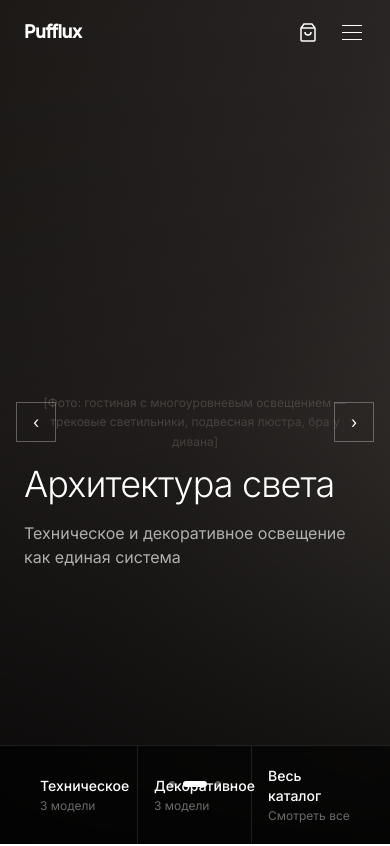
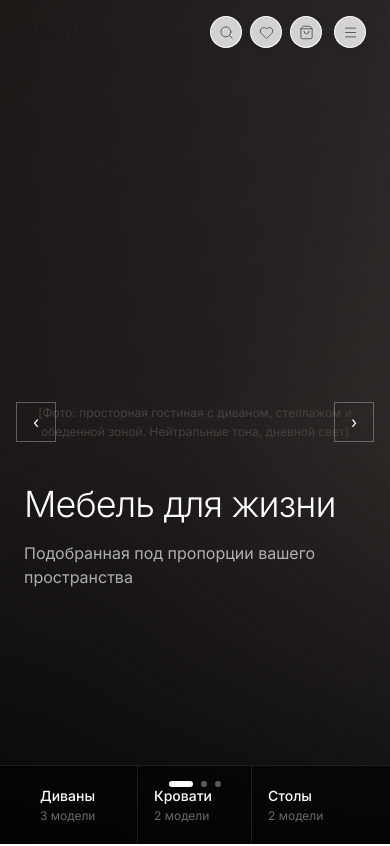
Before and after one commit to mansupraa-dot/fuzzy-fishstick, a React (Vite) app: page / in a window 390 px wide. Shown: the top 846 px of the page. Built offline with nearby package versions, Linux system fonts and the light colour scheme.

Commit message:
feat: rebuild Header in Light Glass style with lucide icons

```diff
--- a/src/components/layout/Header.jsx
+++ b/src/components/layout/Header.jsx
@@ -1,42 +1,21 @@
 import { useState, useEffect } from 'react'
 import { Link, NavLink } from 'react-router-dom'
+import { ShoppingBag, Heart, Search, Menu, X } from 'lucide-react'
 import { useCart } from '../../context/CartContext'
+import NavIcon from '../ui/NavIcon'
 
 const NAV = [
-  { to: '/catalog/furniture', label: 'Мебель' },
-  { to: '/catalog/lighting', label: 'Освещение' },
-  { to: '/catalog/plumbing', label: 'Сантехника' },
+  { to: '/catalog/furniture', label: 'Каталог' },
+  { to: '/collections', label: 'Коллекции' },
+  { to: '/portfolio', label: 'Портфолио' },
   { to: '/services', label: 'Услуги' },
-  { to: '/contact', label: 'Контакт' },
+  { to: '/philosophy', label: 'О нас' },
 ]
-
-function CartIcon({ scrolled }) {
-  const { itemCount } = useCart()
-  return (
-    <Link
-      to="/cart"
-      className={`relative flex items-center justify-center w-9 h-9 transition-colors ${
-        scrolled ? 'text-graphite hover:text-stone-500' : 'text-white hover:text-white/70'
-      }`}
-      aria-label="Корзина"
-    >
-      <svg width="20" height="20" viewBox="0 0 20 20" fill="none" stroke="currentColor" strokeWidth="1.5">
-        <path d="M6 2L3 6v12a1 1 0 001 1h12a1 1 0 001-1V6l-3-4z" />
-        <line x1="3" y1="6" x2="17" y2="6" />
-        <path d="M13 10a3 3 0 01-6 0" />
-      </svg>
-      {itemCount > 0 && (
-        <span className="absolute -top-1 -right-1 min-w-[18px] h-[18px] bg-accent text-white text-[10px] font-medium rounded-full flex items-center justify-center px-1 leading-none">
-          {itemCount > 99 ? '99+' : itemCount}
-        </span>
-      )}
-    </Link>
-  )
-}
 
 export default function Header() {
   const [open, setOpen] = useState(false)
   const [scrolled, setScrolled] = useState(false)
+  const { itemCount } = useCart()
 
   useEffect(() => {
     const onScroll = () => setScrolled(window.scrollY > 40)
@@ -47,36 +26,28 @@ export default function Header() {
   return (
     <header
       className={`fixed top-0 left-0 right-0 z-50 transition-all duration-300 ${
-        scrolled
-          ? 'bg-white/96 backdrop-blur-sm border-b border-stone-100 shadow-sm'
-          : 'bg-transparent'
+        scrolled ? 'glass-pill mx-4 mt-3 px-2' : 'bg-transparent px-0 mt-0'
       }`}
     >
       <div className="max-w-6xl mx-auto px-6 h-16 flex items-center justify-between">
+        {/* Logo */}
         <Link
           to="/"
-          className={`text-lg font-semibold tracking-tight transition-colors ${
-            scrolled ? 'text-graphite' : 'text-white'
-          }`}
+          aria-label="Brand"
+          className="text-[15px] font-normal tracking-[0.2em] uppercase text-ink"
         >
-          Pufflux
+          Brand
         </Link>
 
         {/* Desktop nav */}
-        <nav className="hidden md:flex items-center gap-8">
+        <nav className="hidden md:flex items-center gap-7">
           {NAV.map(({ to, label }) => (
             <NavLink
               key={to}
               to={to}
               className={({ isActive }) =>
-                `text-sm transition-colors ${
-                  isActive
-                    ? scrolled
-                      ? 'text-graphite font-medium'
-                      : 'text-white font-medium'
-                    : scrolled
-                    ? 'text-stone-500 hover:text-graphite'
-                    : 'text-white/70 hover:text-white'
+                `text-[13px] transition-colors ${
+                  isActive ? 'text-ink font-medium' : 'text-ink-3 hover:text-ink'
                 }`
               }
             >
@@ -85,65 +56,51 @@ export default function Header() {
           ))}
         </nav>
 
-        {/* Right side */}
-        <div className="flex items-center gap-3">
-          <CartIcon scrolled={scrolled} />
+        {/* Right icons */}
+        <div className="flex items-center gap-2">
+          <NavIcon to="/search" label="Поиск">
+            <Search size={15} className="text-ink-2" strokeWidth={1.5} />
+          </NavIcon>
+          <NavIcon to="/wishlist" label="Избранное">
+            <Heart size={15} className="text-ink-2" strokeWidth={1.5} />
+          </NavIcon>
+          <NavIcon to="/cart" label="Корзина" count={itemCount}>
+            <ShoppingBag size={15} className="text-ink-2" strokeWidth={1.5} />
+          </NavIcon>
 
-          <Link
-            to="/contact"
-            className={`hidden md:block text-sm px-5 py-2.5 transition-all border ${
-              scrolled
-                ? 'border-graphite text-graphite hover:bg-graphite hover:text-white'
-                : 'border-white text-white hover:bg-white hover:text-graphite'
-            }`}
+          {/* Mobile burger */}
+          <button
+            className="md:hidden flex items-center justify-center w-8 h-8 glass-circle ml-1"
+            onClick={() => setOpen(!open)}
+            aria-label="Меню"
           >
-            Обсудить проект
-          </Link>
-
-          {/* Burger */}
-          <button
-            className="md:hidden flex flex-col gap-1.5 p-1"
-            onClick={() => setOpen(!open)}
-            aria-label="Открыть меню"
-          >
-            <span
-              className={`block w-5 h-px transition-all origin-center ${
-                open ? 'rotate-45 translate-y-[5px]' : ''
-              } ${scrolled ? 'bg-graphite' : 'bg-white'}`}
-            />
-            <span
-              className={`block w-5 h-px transition-all ${open ? 'opacity-0' : ''} ${
-                scrolled ? 'bg-graphite' : 'bg-white'
-              }`}
-            />
-            <span
-              className={`block w-5 h-px transition-all origin-center ${
-                open ? '-rotate-45 -translate-y-[5px]' : ''
-              } ${scrolled ? 'bg-graphite' : 'bg-white'}`}
-            />
+            {open
+              ? <X size={15} className="text-ink-2" strokeWidth={1.5} />
+              : <Menu size={15} className="text-ink-2" strokeWidth={1.5} />
+            }
           </button>
         </div>
       </div>
 
       {/* Mobile menu */}
       {open && (
-        <div className="md:hidden bg-white border-t border-stone-100 px-6 py-6 flex flex-col gap-5">
+        <div className="md:hidden glass-card mx-4 mb-3 px-6 py-6 flex flex-col gap-5">
           {NAV.map(({ to, label }) => (
             <NavLink
               key={to}
               to={to}
               onClick={() => setOpen(false)}
               className={({ isActive }) =>
-                `text-sm ${isActive ? 'text-graphite font-medium' : 'text-stone-500'}`
+                `text-sm ${isActive ? 'text-ink font-medium' : 'text-ink-3'}`
               }
             >
               {label}
             </NavLink>
           ))}
           <Link
-            to="/contact"
+            to="/brief"
             onClick={() => setOpen(false)}
-            className="text-sm border border-graphite text-graphite px-5 py-3 text-center"
+            className="text-sm text-center py-3 glass-pill text-ink"
           >
             Обсудить проект
           </Link>
```
Also changed, not shown: 1 other file (tests, documents, lock files or other folders).
